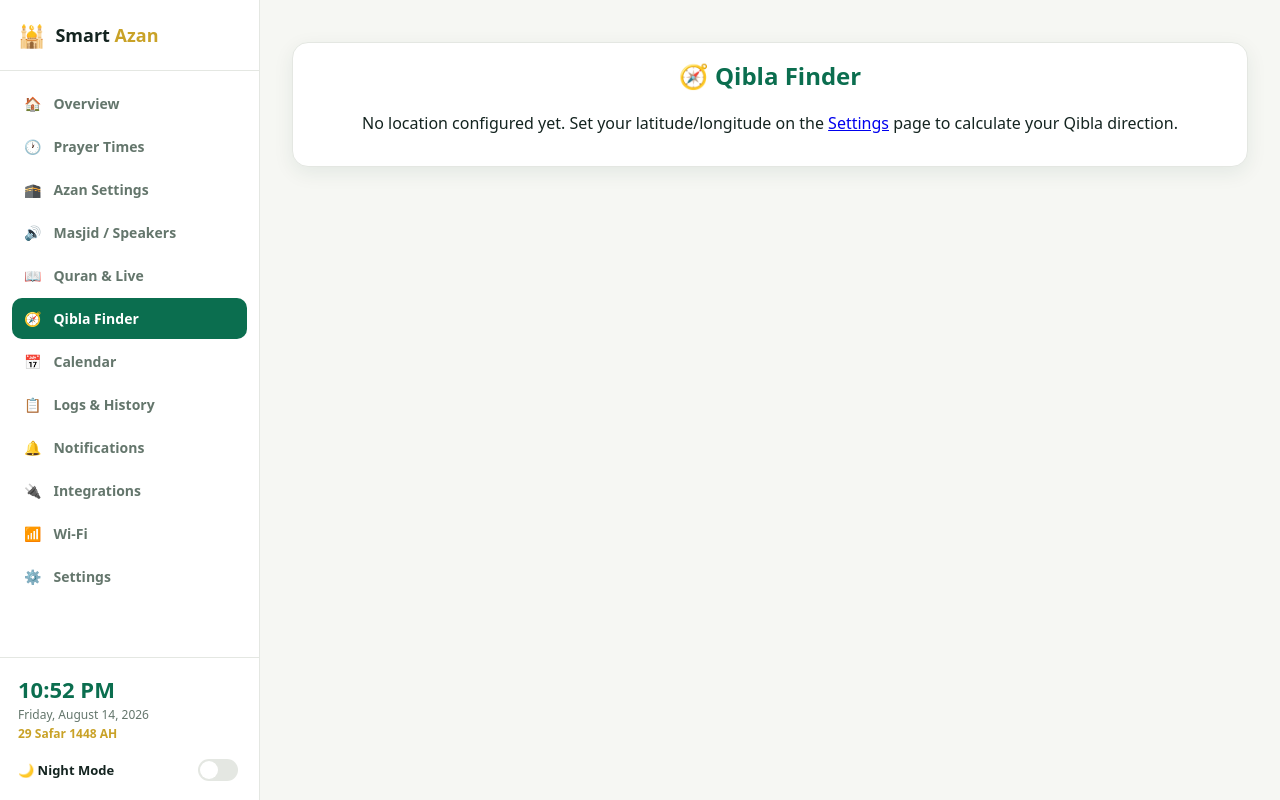
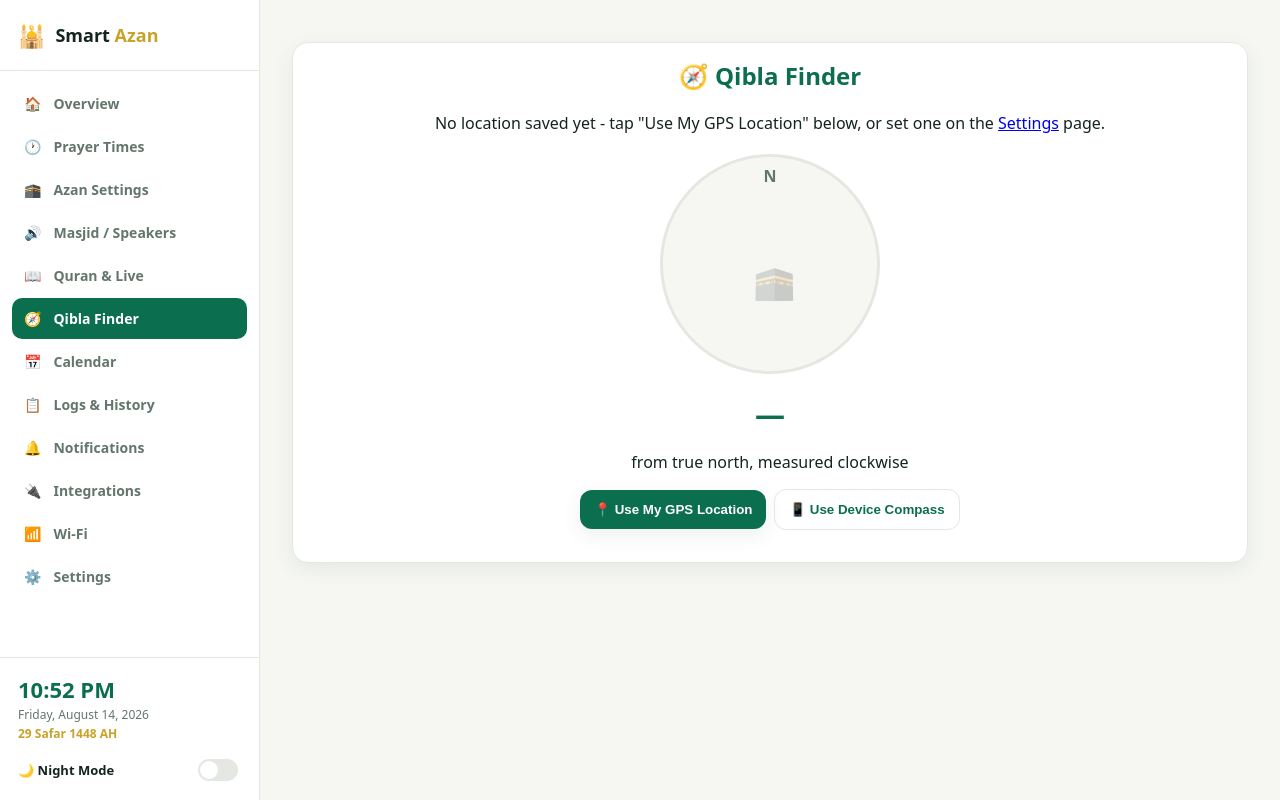
Before and after one commit to sharjeelkiyani/smart-azan, a Flask app: page /qibla in a window 1280 px wide. Run offline with Flask 3, Linux system fonts and the light colour scheme.

Commit message:
Wire Snapcast into playback, add GPS-based Qibla finder
Snapcast: fixed a leftover broken setup (chown to a nonexistent
"snapserver" user instead of the real "_snapserver" system user, and FIFO
permissions too restrictive for the app to write). Added an actual
playback path - when snapcast_enabled, audio is decoded and written into
snapserver's FIFO instead of played directly, with volume duck/restore
via the JSON-RPC API, falling back to direct playback on any failure.
Also keeps PipeWire's default sink synced to the resolved output device,
since snapclient's pulse backend has no explicit device option and only
ever follows "default". Configured and enabled a local snapclient so this
Pi's own speaker works as the first Snapcast room.

Along the way, hit and fixed a real bug: Python's builtin open(path, "wb")
implies O_CREAT|O_TRUNC, which the kernel rejects on a FIFO owned by
another user even at 0666 - a bare os.open(path, O_WRONLY) is what a FIFO
write actually needs.

Qibla Finder: added a "Use My GPS Location" button using the browser
Geolocation API, computing the bearing client-side immediately (no config
needed), with an optional save-to-config action that also feeds the
Overview weather widget.

Co-Authored-By: Claude Sonnet 5 <noreply@anthropic.com>

```diff
--- a/app.py
+++ b/app.py
@@ -173,6 +173,7 @@ if hasattr(wifi, "start_background_threads"):
 # connected.
 def _bluetooth_autoconnect_loop():
     misses = 0
+    last_default_set = None
     while True:
         with config_lock:
             c = load_config()
@@ -190,6 +191,21 @@ def _bluetooth_autoconnect_loop():
                     bluetooth.ensure_bluetooth_ready()
                     bluetooth.run_bluetoothctl_cmd(["connect", mac])
                     misses = 0
+
+        # Keep PipeWire/Pulse's *default* sink pointed at whatever
+        # audio_player resolves to. Our own playback always targets a
+        # device explicitly, so this doesn't affect it - it exists for
+        # secondary consumers that don't support explicit device selection
+        # (snapclient's pulse backend only ever plays to "default").
+        backend, target = audio_player.resolve_target(c)
+        if backend == "pulse" and target and target != last_default_set:
+            try:
+                subprocess.run(["pactl", "set-default-sink", target], timeout=5, check=True)
+                last_default_set = target
+                print(f"[Audio] default sink set to {target}")
+            except Exception as e:
+                print(f"[Audio] set-default-sink error: {e}")
+
         time.sleep(30)
 
 
--- a/config.example.json
+++ b/config.example.json
@@ -35,7 +35,7 @@
   "after_azan_dua": "",
   "port": 5050,
   "snapcast_enabled": false,
-  "snapcast_fifo": "/tmp/snapfifo",
+  "snapcast_fifo": "/tmp/smartazan.fifo",
   "snapcast_jsonrpc": "http://127.0.0.1:1780/jsonrpc",
   "snapcast_group_id": null,
   "snapcast_duck_to": 35,
--- a/requirements.txt
+++ b/requirements.txt
@@ -1 +1,3 @@
 Flask==3.1.2
+google-auth-oauthlib==1.4.0
+google-api-python-client==2.198.0
--- a/routes_dashboard.py
+++ b/routes_dashboard.py
@@ -101,6 +101,20 @@ def qibla_page():
     return render_template("qibla.html", bearing=bearing, lat=lat, lon=lon)
 
 
+@bp.route("/qibla/save_location", methods=["POST"])
+def qibla_save_location():
+    try:
+        lat = float(request.form.get("lat"))
+        lon = float(request.form.get("lon"))
+    except (TypeError, ValueError):
+        return jsonify({"ok": False, "error": "invalid coordinates"}), 400
+    cfg = _cfg()
+    cfg["lat"] = lat
+    cfg["lon"] = lon
+    _save(cfg)
+    return jsonify({"ok": True, "lat": lat, "lon": lon})
+
+
 # ----------------- Calendar -----------------
 
 @bp.route("/calendar")
--- a/templates/qibla.html
+++ b/templates/qibla.html
@@ -4,26 +4,35 @@
 {% block content %}
   <section class="card" style="text-align:center">
     <h2>🧭 Qibla Finder</h2>
+    <p class="muted" id="qibla-source">
       {% if bearing is not none %}
-      <p class="muted">Direction to the Kaaba from your configured location:</p>
+        Direction to the Kaaba from your saved location ({{ '%.4f'|format(lat) }}, {{ '%.4f'|format(lon) }}).
+      {% else %}
+        No location saved yet - tap "Use My GPS Location" below, or set one on the
+        <a href="{{ url_for('azan.settings') }}">Settings</a> page.
+      {% endif %}
+    </p>
+
     <div class="compass-wrap">
       <div class="compass-face">
         <div class="compass-n">N</div>
-          <div class="compass-needle" id="qibla-needle" style="transform: rotate({{ bearing }}deg)">🕋</div>
+        <div class="compass-needle" id="qibla-needle"
+             style="transform: rotate({{ bearing or 0 }}deg); {{ '' if bearing is not none else 'opacity:.25' }}">🕋</div>
       </div>
     </div>
-      <div class="qibla-bearing">{{ '%.1f'|format(bearing) }}°</div>
+    <div class="qibla-bearing" id="qibla-bearing-text">
+      {{ ('%.1f'|format(bearing) ~ '°') if bearing is not none else '—' }}
+    </div>
     <p class="muted">from true north, measured clockwise</p>
-      <p class="muted" id="compass-hint">
-        On a phone with a compass sensor, tap below to align this using your device's orientation.
-      </p>
-      <button class="btn primary" type="button" onclick="enableDeviceCompass()">📱 Use Device Compass</button>
-    {% else %}
-      <p class="muted">
-        No location configured yet. Set your latitude/longitude on the
-        <a href="{{ url_for('azan.settings') }}">Settings</a> page to calculate your Qibla direction.
-      </p>
-    {% endif %}
+
+    <div class="row" style="justify-content:center;gap:8px;flex-wrap:wrap;margin-top:10px">
+      <button class="btn primary" type="button" onclick="useGpsLocation()">📍 Use My GPS Location</button>
+      <button class="btn secondary" type="button" id="btn-save-location" style="display:none" onclick="saveLocation()">
+        💾 Save as my default location
+      </button>
+      <button class="btn ghost" type="button" onclick="enableDeviceCompass()">📱 Use Device Compass</button>
+    </div>
+    <p class="muted" id="compass-hint" style="margin-top:10px"></p>
   </section>
 {% endblock %}
 
@@ -48,9 +57,65 @@
   .qibla-bearing { font-size: 30px; font-weight: 800; color: var(--primary); margin-top: 10px; }
 </style>
 <script>
-  const QIBLA_BEARING = {{ (bearing or 0)|tojson }};
+  let QIBLA_BEARING = {{ (bearing or 0)|tojson }};
+  let hasBearing = {{ 'true' if bearing is not none else 'false' }};
+  let pendingLat = null, pendingLon = null;
+
+  const KAABA_LAT = 21.4225, KAABA_LON = 39.8262;
+  function toRad(d) { return d * Math.PI / 180; }
+  function toDeg(r) { return r * 180 / Math.PI; }
+
+  function computeQiblaBearing(lat, lon) {
+    const lat1 = toRad(lat), lon1 = toRad(lon);
+    const lat2 = toRad(KAABA_LAT), lon2 = toRad(KAABA_LON);
+    const dLon = lon2 - lon1;
+    const x = Math.sin(dLon) * Math.cos(lat2);
+    const y = Math.cos(lat1) * Math.sin(lat2) - Math.sin(lat1) * Math.cos(lat2) * Math.cos(dLon);
+    return (toDeg(Math.atan2(x, y)) + 360) % 360;
+  }
+
+  function renderBearing(bearing) {
+    QIBLA_BEARING = bearing;
+    hasBearing = true;
+    document.getElementById('qibla-needle').style.transform = `rotate(${bearing}deg)`;
+    document.getElementById('qibla-needle').style.opacity = 1;
+    document.getElementById('qibla-bearing-text').textContent = bearing.toFixed(1) + '°';
+  }
+
+  function useGpsLocation() {
+    const hint = document.getElementById('compass-hint');
+    if (!('geolocation' in navigator)) { hint.textContent = 'Geolocation is not supported on this device.'; return; }
+    hint.textContent = 'Getting your location…';
+    navigator.geolocation.getCurrentPosition(
+      (pos) => {
+        pendingLat = pos.coords.latitude;
+        pendingLon = pos.coords.longitude;
+        const bearing = computeQiblaBearing(pendingLat, pendingLon);
+        renderBearing(bearing);
+        document.getElementById('qibla-source').textContent =
+          `Direction to the Kaaba from your current GPS location (${pendingLat.toFixed(4)}, ${pendingLon.toFixed(4)}, ±${Math.round(pos.coords.accuracy)}m).`;
+        document.getElementById('btn-save-location').style.display = 'inline-block';
+        hint.textContent = '';
+      },
+      (err) => { hint.textContent = 'Could not get GPS location: ' + err.message; },
+      { enableHighAccuracy: true, timeout: 10000 }
+    );
+  }
+
+  async function saveLocation() {
+    const hint = document.getElementById('compass-hint');
+    if (pendingLat == null) return;
+    const body = new URLSearchParams({lat: String(pendingLat), lon: String(pendingLon)}).toString();
+    const r = await fetch('{{ url_for("dashboard.qibla_save_location") }}', {
+      method: 'POST', headers: {'Content-Type': 'application/x-www-form-urlencoded'}, body
+    });
+    const j = await r.json();
+    hint.textContent = j.ok ? 'Saved as your default location - weather and future visits will use this too.' : 'Failed to save.';
+  }
+
   function enableDeviceCompass() {
     const hint = document.getElementById('compass-hint');
+    if (!hasBearing) { hint.textContent = 'Get a Qibla bearing first (GPS or saved location).'; return; }
     function handle(e) {
       let heading = e.webkitCompassHeading != null ? e.webkitCompassHeading : (360 - e.alpha);
       const rel = (QIBLA_BEARING - heading + 360) % 360;
```
Also changed, not shown: audio_player.py (+92 -0 lines). Lines whose indentation alone changed are shown as unchanged.
